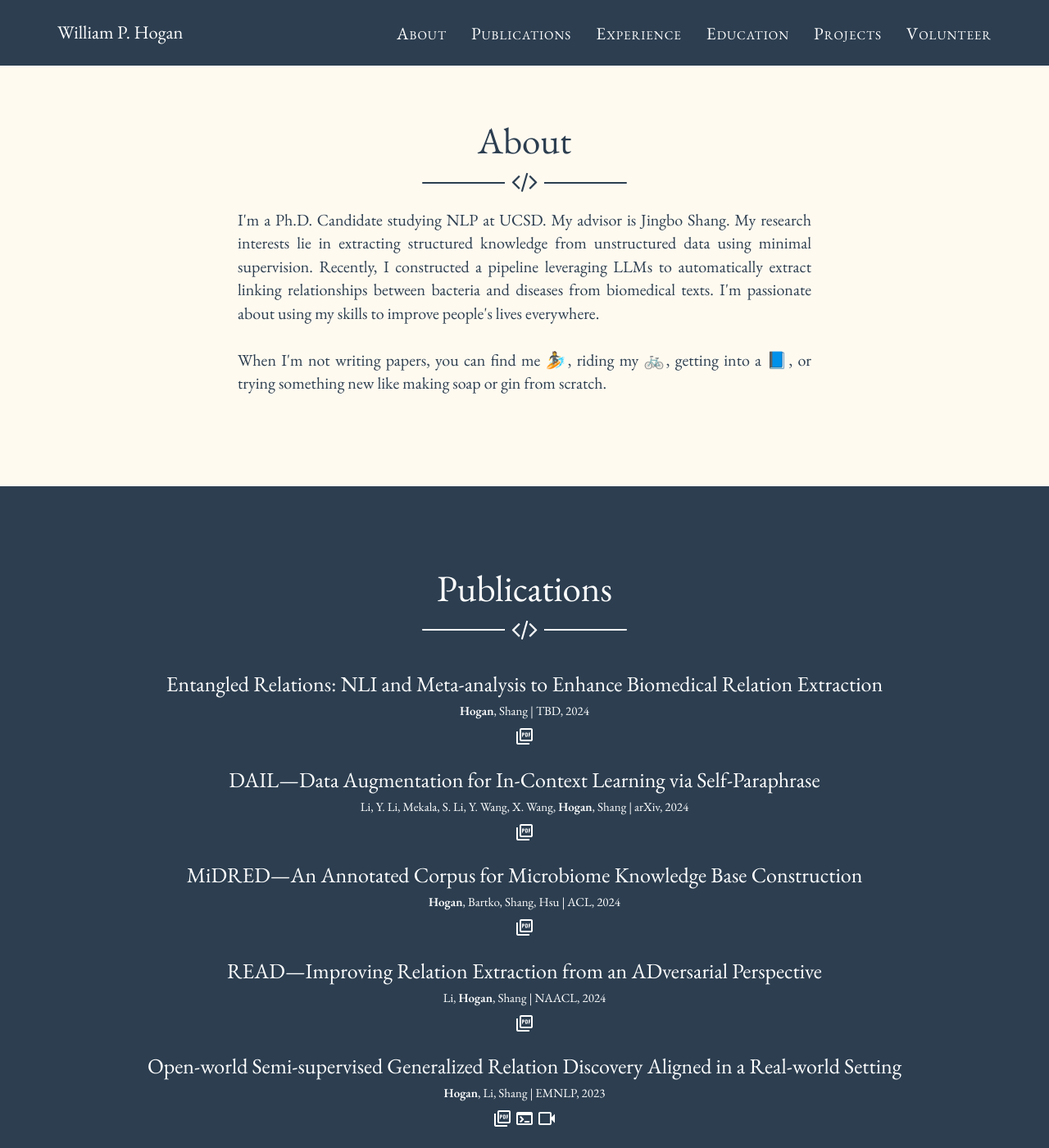
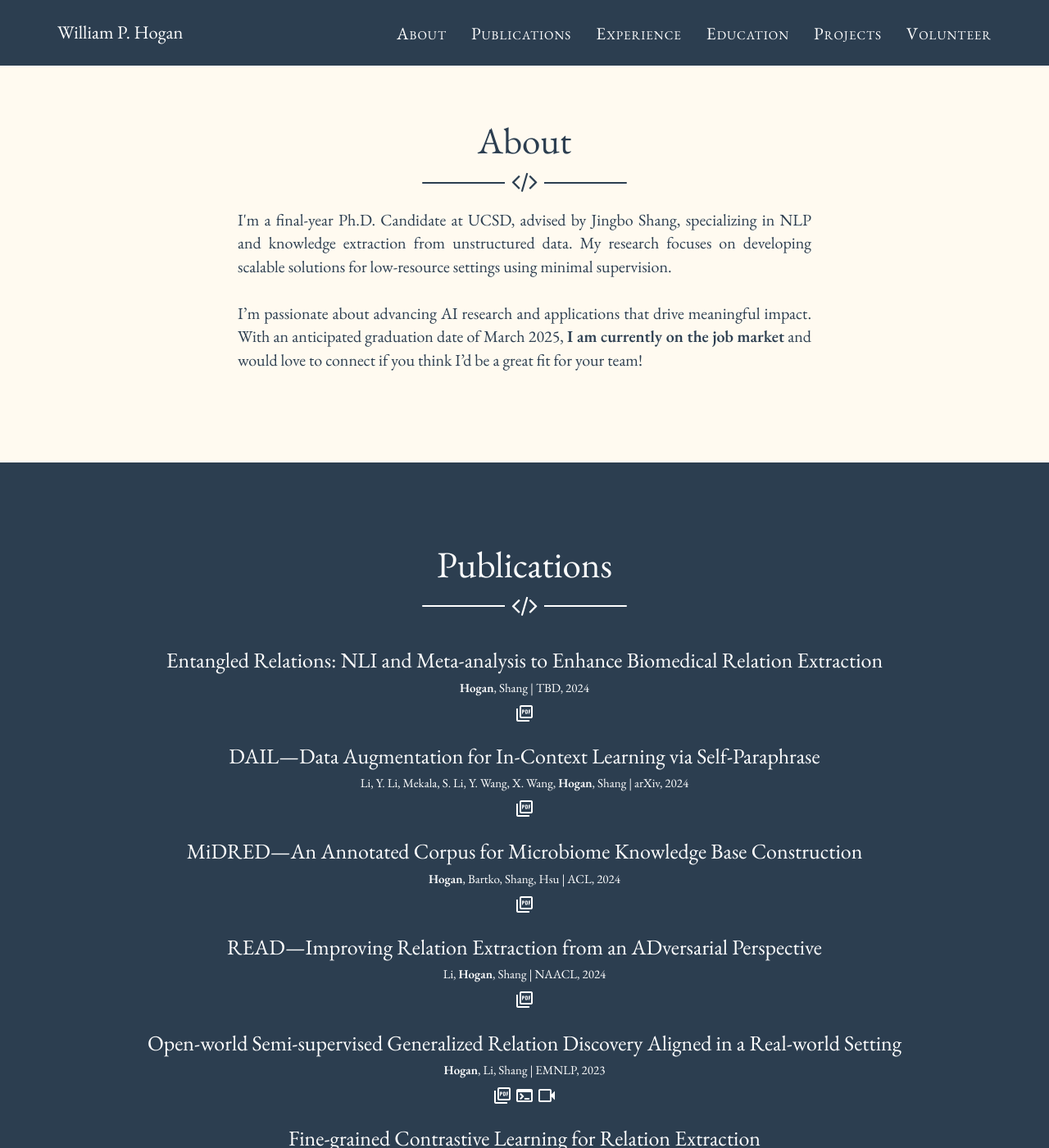
Before and after one commit to wphogan/wphogan.github.io, a Jekyll site: the page built from _posts/2024-06-12-project.markdown, in a window 1280 px wide and 1400 px high, scrolled down 648 px. Shown: the whole window at 82% size. Built offline with Jekyll 4.4.1, drawn with Linux system fonts in a browser that asks for light colours; some web fonts are replaced; some of the changed text lies outside the part shown.

Commit message:
w24 updates

```diff
--- a/_includes/about.html
+++ b/_includes/about.html
@@ -1,5 +1,5 @@
 <!-- About Section -->
-<section class="" id="about">
+<section class="" id="about" xmlns="http://www.w3.org/1999/html">
     <div class="container">
         <div class="row">
             <div class="col-lg-12 text-center">
@@ -9,14 +9,13 @@
         </div>
         <div class="row">
             <div class="col max-width-700 margin-auto justify">
-                <p>I'm a Ph.D. Candidate studying NLP at UCSD. My advisor is <a href="https://shangjingbo1226.github.io/">Jingbo Shang</a>.
-                    My research interests lie in extracting structured knowledge from unstructured data using minimal supervision. Recently,
-                    I constructed a pipeline leveraging LLMs to automatically extract linking relationships between
-                    bacteria and diseases from biomedical texts. I'm passionate about using my skills to improve
-                    people's lives everywhere.
-                    <br><br>
-                    When I'm not writing papers, you can find me 🏄, riding my 🚲, getting into a 📘, or trying something new like
-                    making soap or gin from scratch. </p>
+                <p>I'm a final-year Ph.D. Candidate at UCSD, advised by <a href="https://shangjingbo1226.github.io/">Jingbo Shang</a>,
+                    specializing in NLP and knowledge extraction from unstructured data. My research focuses on developing scalable
+                    solutions for low-resource settings using minimal supervision.<br/><br/>
+                    I’m passionate about advancing AI research and applications that drive meaningful impact.
+                    With an anticipated graduation date of March 2025, <b>I am currently on the job market</b> and would
+                    love to connect if you think I’d be a great fit for your team!
+                </p>
             </div>
         </div>
     </div>
--- a/_includes/css/main.css
+++ b/_includes/css/main.css
@@ -176,6 +176,9 @@ header hr.star:after,
 }
 .margin-auto {
     margin: auto;
+}
+.margin-top-0 {
+    margin-top: 0;
 }
 
 nav a {
--- a/_includes/experience.html
+++ b/_includes/experience.html
@@ -14,9 +14,9 @@
                 <h4>AI Research Intern</h4>
                 <p>GE HealthCare, San Ramon, CA</p>
                 <ul>
-                    <li>Developed an AI-powered slideshow generator, leveraging a custom agentic LLM pipeline to automate presentation creation</li>
-                    <li>Built an internal LLM coding assistant using Retrieval-Augmented Generation (RAG) improving developer efficiency</li>
-                    <li>Optimized documentation workflows with an LLM-driven pipeline, significantly reducing manual processing time</li>
+                    <li>Designed and developed a presentation generator application using a custom multi-stage LLM pipeline, automating the creation of presentations and posters, and streamlining communication workflows (patent pending)</li>
+                    <li>Built an internal LLM-based coding assistant with Retrieval-Augmented Generation, enhancing developer efficiency and accelerating coding tasks</li>
+                    <li>Designed and developed an LLM-driven documentation workflow optimization pipeline, significantly reducing manual processing time</li>
                 </ul>
             </div>
 
@@ -35,10 +35,9 @@
                 <h4>Research Data Scientist Graduate Intern</h4>
                 <p>Dell Technologies, Round Rock, TX</p>
                 <ul>
-                    <li>Built a state-of-the-art text-to-SQL language model to access data within a database</li>
+                    <li>Designed and developed a text-to-SQL LLM to enable intuitive, natural language-based data queries, enhancing user data retrieval capabilities</li>
+                    <li>Designed and implemented a custom algorithm that leveraged a fine-tuned vision transformer to identify fraudulent purchase orders, preventing losses of up to $2.1M</li>
                     <li>Worked on interdisciplinary team to prototype methods aimed at making dense data more accessible</li>
-                    <li>Applied state-of-the-art NLP and computer vision methods to identify fraudulent purchase orders</li>
-                    <li>Designed novel algorithm that prevented $2.1M in company losses</li>
                 </ul>
             </div>
 
--- a/_includes/projects.html
+++ b/_includes/projects.html
@@ -8,7 +8,7 @@
             </div>
         </div>
         <div class="portfolio-flex-row ">
-            <div class="flex-center-row max-width-500 margin-auto">
+            <div class="flex-center-row max-width-500 margin-auto margin-top-0">
                 <h5 class="date">March, 2021</h5>
                 <h4>Classification of Wine Varieties in a High Dimensional Setting</h4>
                 <p>Designed a model to predict wine varieties based on a combination of textual features. We experiment
@@ -21,7 +21,7 @@
                    title="View code" class="icon-link"><span class="material-symbols-outlined">terminal</span></a>
             </div>
 
-            <div class="flex-center-row max-width-500 margin-auto">
+            <div class="flex-center-row max-width-500 margin-auto margin-top-0">
                 <h5 class="date">December, 2020</h5>
                 <h4>Generating Position-specific Scoring Matrices for Protein Secondary Structure Prediction</h4>
                 <p>Designed and built a transformer to generate position-specific scoring matrices for protein
@@ -33,7 +33,7 @@
                    data-placement="bottom" title="View code" class="icon-link"><span class="material-symbols-outlined">terminal</span></a>
             </div>
 
-            <div class="flex-center-row max-width-500 margin-auto">
+            <div class="flex-center-row max-width-500 margin-auto margin-top-0">
 
                 <h5 class="date">December, 2020</h5>
                 <h4>Expanding News Timeline Summarization</h4>
@@ -47,7 +47,7 @@
                    title="View code" class="icon-link"><span class="material-symbols-outlined">terminal</span></a>
             </div>
 
-            <div class="flex-center-row max-width-500 margin-auto">
+            <div class="flex-center-row max-width-500 margin-auto margin-top-0">
                 <h5 class="date">June, 2020</h5>
                 <h4>8-state Protein Secondary Structure Prediction</h4>
                 <p>Built a convolutional, residual, and recurrent neural network (CRRNN) that uses protein sequences and
@@ -60,7 +60,7 @@
 
             </div>
 
-            <div class="flex-center-row max-width-500 margin-auto">
+            <div class="flex-center-row max-width-500 margin-auto margin-top-0">
                 <h5 class="date">March, 2020</h5>
                 <h4>Deep Photo Style Transfer</h4>
                 <p>Reproduced results from recent works in image style transfer using convolutional neural networks.</p>
--- a/_includes/volunteer.html
+++ b/_includes/volunteer.html
@@ -8,36 +8,41 @@
             </div>
         </div>
         <div class="portfolio-flex-row ">
-            <div class="flex-center-row max-width-500 margin-auto">
+            <div class="flex-center-row max-width-500 margin-auto margin-top-0">
+                <h4>Teaching Assistant, Winter 2025</h4>
+                <p style="font-size: 17px">Teaching Assistant for <i>Introduction to Machine Learning</i> at UCSD</p>
+            </div>
+
+            <div class="flex-center-row max-width-500 margin-auto margin-top-0">
                 <h4>Teaching Assistant, Winter 2024</h4>
                 <p style="font-size: 17px">Teaching Assistant for <i>Introduction to Data Mining</i> at UCSD</p>
             </div>
 
-            <div class="flex-center-row max-width-500 margin-auto">
+            <div class="flex-center-row max-width-500 margin-auto margin-top-0">
                 <h4>Teaching Assistant, Spring 2023</h4>
                 <p style="font-size: 17px">Lead Teaching Assistant for the graduate level course <i>Advanced Data-driven Text Mining</i> at UCSD</p>
             </div>
 
 
-            <div class="flex-center-row max-width-500 margin-auto">
+            <div class="flex-center-row max-width-500 margin-auto margin-top-0">
                 <h4>Program Committee Member, EMNLP 2022</h4>
                 <p style="font-size: 17px">Program committee member for the <i>Unsupervised and Weakly-Supervised Methods in NLP</i>
                     workshop</p>
             </div>
 
-            <div class="flex-center-row max-width-500 margin-auto">
+            <div class="flex-center-row max-width-500 margin-auto margin-top-0">
                 <h4>
                     Program Committee Member, BioNLP 2022&ndash;Present
                 </h4>
                 <p style="font-size: 17px">Program committee member for the BioNLP workshop, co-located at ACL</p>
             </div>
 
-            <div class="flex-center-row max-width-500 margin-auto">
+            <div class="flex-center-row max-width-500 margin-auto margin-top-0">
                 <h4>GradPal Mentor, UCSD 2021&ndash;Present</h4>
                 <p style="font-size: 17px">Mentor for incoming Computer Science and Engineering students</p>
             </div>
 
-            <div class="flex-center-row max-width-500 margin-auto">
+            <div class="flex-center-row max-width-500 margin-auto margin-top-0">
                 <h4>Developer Mentor, Design Action Collective 2016&ndash;2019</h4>
                 <p style="font-size: 17px">Mentored junior web developers. Conducted code reviews and developed curricula to address gaps in understanding.</p>
             </div>
```
Also changed, not shown: 1 other file.
